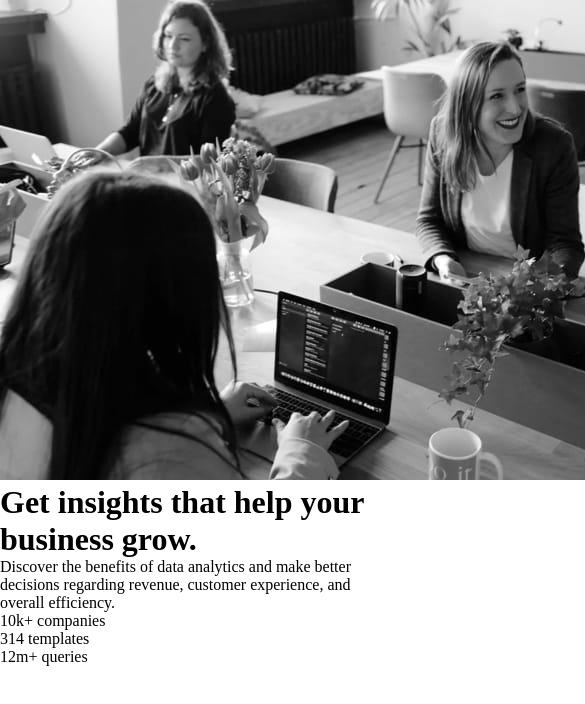
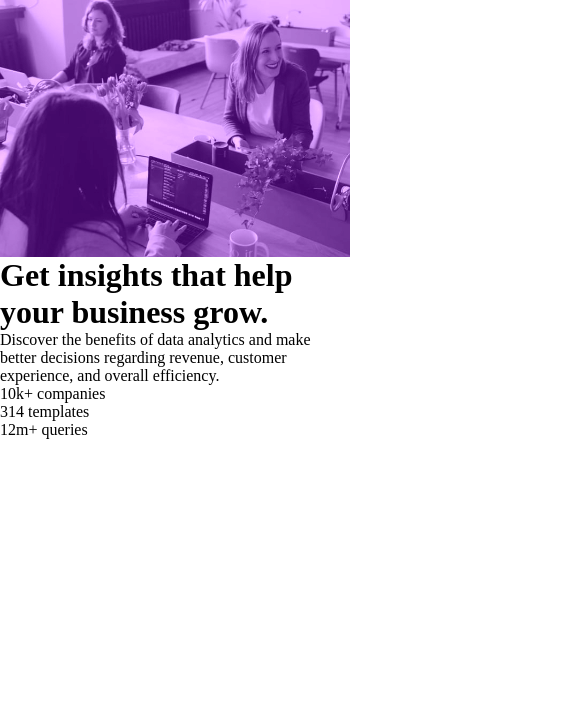
Before and after one commit to kaluczagabor99/stats-preview-card-component, a plain HTML site: page index.html in a window 390 px wide. Shown: the top 704 px of the page, 585 px wide, since content can reach past the window. Drawn offline with Linux system fonts and the light colour scheme.

Commit message:
header img has been completed on mobile

```diff
--- a/css/style.css
+++ b/css/style.css
@@ -24,3 +24,28 @@ html {
   --transparent-white-paragraph: hsla(0, 0%, 100%, 0.75); /* main paragraph */
   --transparent-white-heading: hsla(0, 0%, 100%, 0.6); /* stat headings */
 }
+
+@media (max-width: 37.5rem) {
+  .card {
+    width: 350px;
+    height: 870px;
+  }
+}
+
+header {
+  line-height: 0;
+  position: relative;
+  filter: contrast(1.5);
+}
+
+header img {
+  width: 100%;
+}
+
+header .overlay {
+  width: 100%;
+  height: 100%;
+  background: var(--soft-violet);
+  opacity: 0.5;
+  position: absolute;
+}
--- a/index.html
+++ b/index.html
@@ -14,6 +14,7 @@
 
   <div class="card">
     <header>
+      <div class="overlay"></div>
       <img src="images/image-header-mobile.jpg" alt="header-img-mobile">
     </header>
     <main>
```
